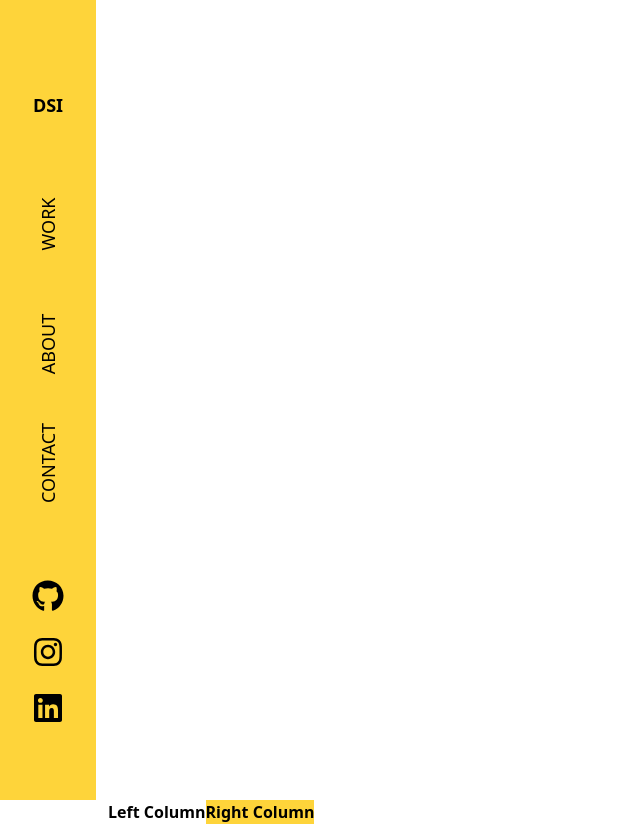
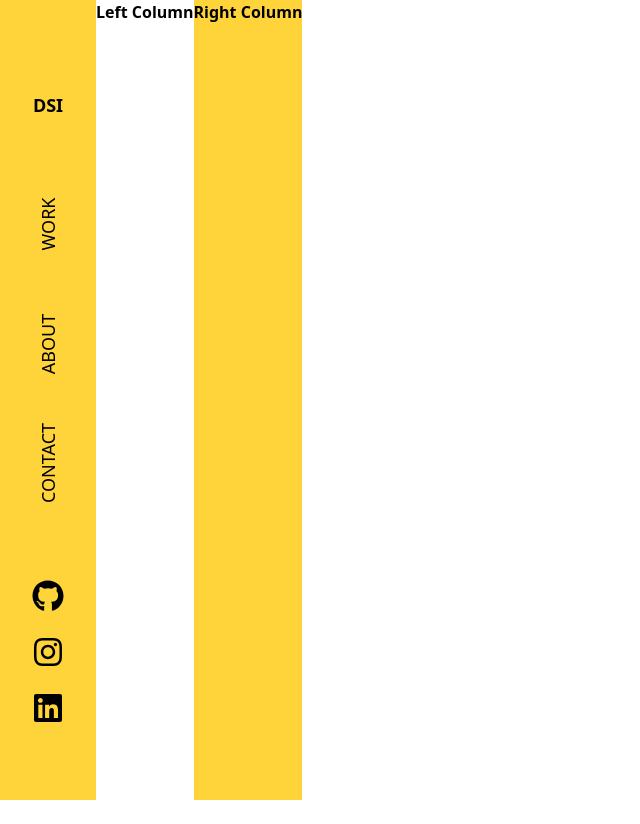
Before and after one commit to X-DSI/portfolio_t3, a Next.js app: page / in a window 1280 px wide. Shown: the whole page, without its empty margins (0-640 px from the left). After the commit the page ends 800 px from the top, so only its background shows below. Built offline with nearby package versions, Linux system fonts and the light colour scheme.

Commit message:
🚧 WIP: Hero and Layout components

```diff
--- a/src/components/Hero.tsx
+++ b/src/components/Hero.tsx
@@ -2,7 +2,7 @@ import React from "react";
 
 const Hero = () => {
   return (
-    <div className="absolute left-24 ml-3 flex flex-row font-bold">
+    <div className="flex flex-row font-bold">
       <div className="bg-stone-50">Left Column</div>
       <div className="bg-orange-yellow">Right Column</div>
     </div>
--- a/src/components/Layout.tsx
+++ b/src/components/Layout.tsx
@@ -8,7 +8,7 @@ type TLayoutProps = {
 
 const Layout = ({ children }: TLayoutProps) => {
   return (
-    <div>
+    <div className="flex">
       <NavBar />
       {children}
     </div>
```
